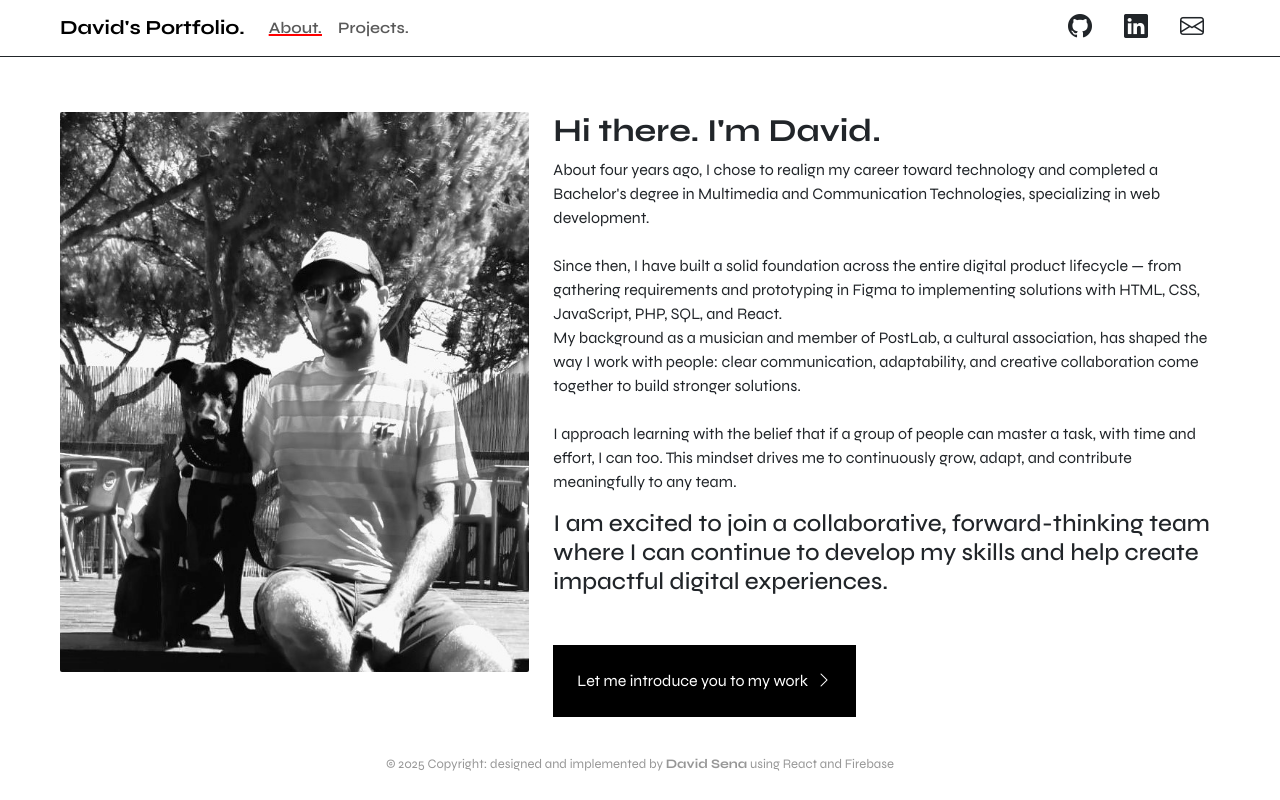
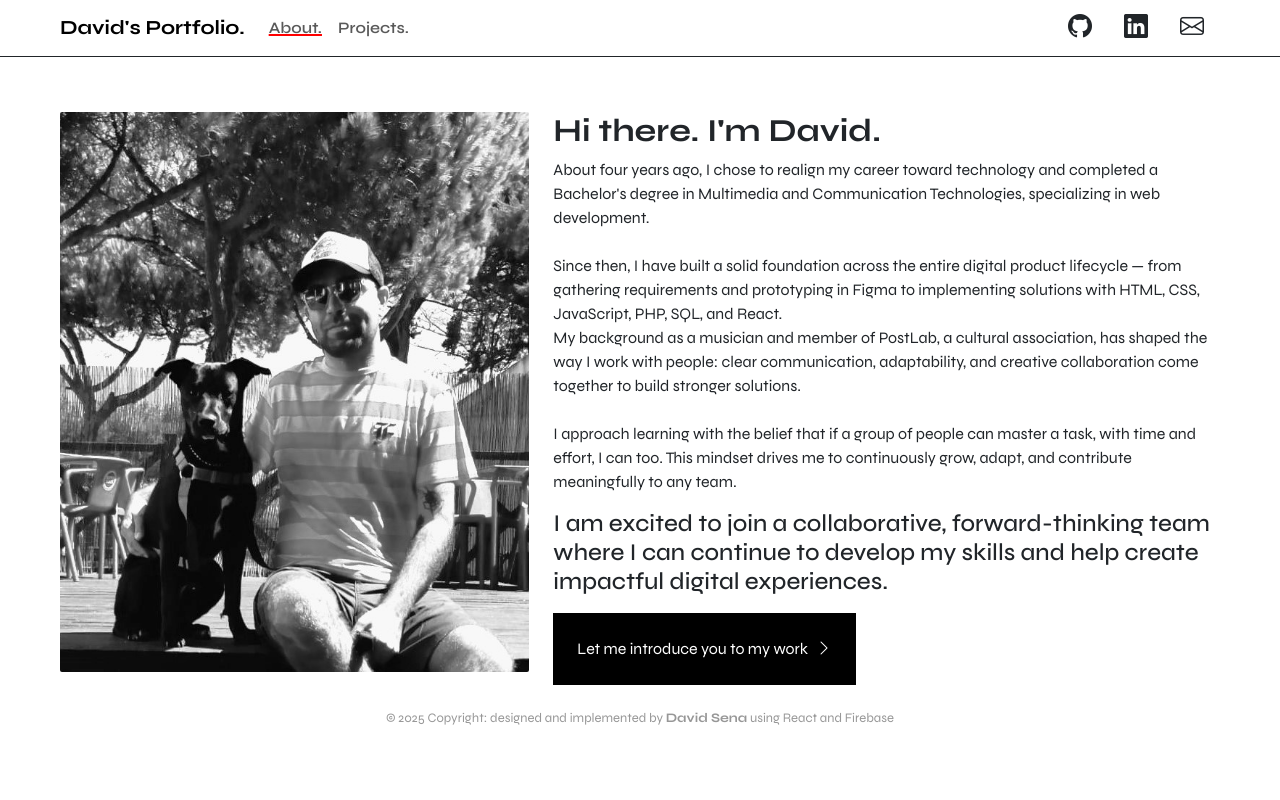
Before and after one commit to davidrsena/DavidPortfolio, a React (Create React App) app: page / in a window 1280 px wide. Built offline with nearby package versions, Linux system fonts and the light colour scheme.

Commit message:
Updated css and welcome message. Still not working :(

```diff
--- a/src/App.js
+++ b/src/App.js
@@ -1,4 +1,4 @@
-import React, { useState } from "react";
+import React, { useState, useEffect } from "react";
 import { FirebaseProvider } from "./components/FirebaseContext";
 
 import Navbar from "./components/Navbar";
@@ -14,15 +14,38 @@ import './index.css';
 const App = () => {
   const [page, setPage] = useState("Personal");
   const [selectedProject, setSelectedProject] = useState(null);
+  const [showWelcome, setShowWelcome] = useState(false);
+
+  useEffect(() => {
+    const navType = performance.getEntriesByType("navigation")[0]?.type;
+    const hasShown = sessionStorage.getItem("hasShownWelcome");
+
+    console.log("🧭 Navigation type:", navType);
+
+    if (navType === "reload" && !hasShown) {
+      console.log("✅ Showing welcome screen");
+      setShowWelcome(true);
+      sessionStorage.setItem("hasShownWelcome", "true");
+    } else {
+      console.log("⏩ Skipping welcome screen");
+    }
+  }, []);
 
   return (
     <div>
       <FirebaseProvider>
-      <Navbar page={page} setPage={setPage} />
+        <Navbar page={page} setPage={setPage} />
 
         <div className="mx-5 mt-3 row">
           <AnimatePresence mode="wait">
-            {page === "Personal" && <Personal key="personal" setPage={setPage} />}
+            {page === "Personal" && (
+              <Personal
+                key="personal"
+                setPage={setPage}
+                showWelcome={showWelcome}
+                setShowWelcome={setShowWelcome}
+              />
+            )}
             {page === "Projects" && (
               <Projects
                 key="projects"
--- a/src/components/Footer.js
+++ b/src/components/Footer.js
@@ -4,10 +4,12 @@ import '../index.css';
 
 const Footer = () => {
   return (
-    <div className="footer-div text-center">
-      <div className="text-center">
+    <div className="container text-center mt-4">
+    <div className="row">
+      <div className="text-center footer-div">
         <p>© 2025 Copyright: designed and implemented by <b>David Sena</b> using React and Firebase</p>
       </div>
+    </div>
     </div>
   );
 };
--- a/src/components/Personal.js
+++ b/src/components/Personal.js
@@ -7,28 +7,27 @@ const images = [
   require("../imgs/about1.jpg"),
 ];
 
-const Personal = ({ setPage }) => {
+const Personal = ({ setPage, showWelcome, setShowWelcome }) => {
   const [currentImageIndex, setCurrentImageIndex] = useState(0);
-  const [loading, setLoading] = useState(true);
+  const [loading, setLoading] = useState(showWelcome);
   const [fadeOut, setFadeOut] = useState(false);
 
   useEffect(() => {
-    // 🔧 TEMPORARY: Always show loading screen during development
-    const forceShowLoading = false; // ← change to false or remove this later
-
-    const hasVisited = sessionStorage.getItem("hasVisited");
-
-    if (!hasVisited || forceShowLoading) {
-      sessionStorage.setItem("hasVisited", "true");
+    if (showWelcome) {
       const timeout = setTimeout(() => {
         setFadeOut(true);
-        setTimeout(() => setLoading(false), 800);
+        setTimeout(() => {
+          setLoading(false);
+          setShowWelcome(false);
+        }, 800);
       }, 2000);
       return () => clearTimeout(timeout);
-    } else {
-      setLoading(false);
     }
-  }, []);
+  }, [showWelcome]);
+
+  // ... rest of your Personal.js stays the same
+
+
 
   useEffect(() => {
     const interval = setInterval(() => {
--- a/src/index.css
+++ b/src/index.css
@@ -32,17 +32,9 @@ html, body {
 .footer-div {
   color: #979797;
   font-size: small;
-  width: 100%;
-  text-align: center;
-  margin-top: 10px;
 }
 
 @media (min-width: 768px) {
-  .footer-div {
-    position: fixed;
-    bottom: 10px;
-  }
-
   .icon-size {
     width: 25px;
     height: 25px;
@@ -94,7 +86,7 @@ html, body {
 
 .personal-button {
   display: block;
-  margin-top: 6vh;
+  margin-top: 2vh;
   max-width: fit-content;
   transition: all 0.2s ease-in-out;
 }
@@ -216,7 +208,9 @@ html, body {
 
 /* --- FALL EFFECT --- */
 .mask-button {
-  border: 1px solid black;
+  background-color: transparent;
+  box-shadow: rgb(96, 96, 96) 0 1px 2px;
+  border: none;
   border-radius: 2px;
 }
 
```
